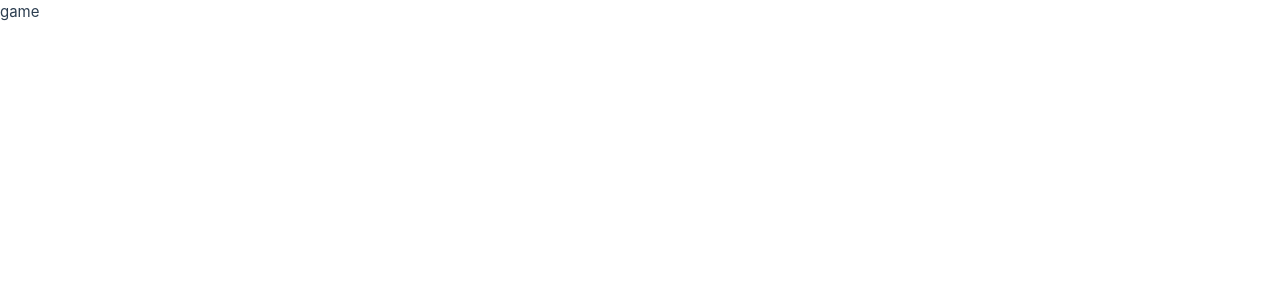
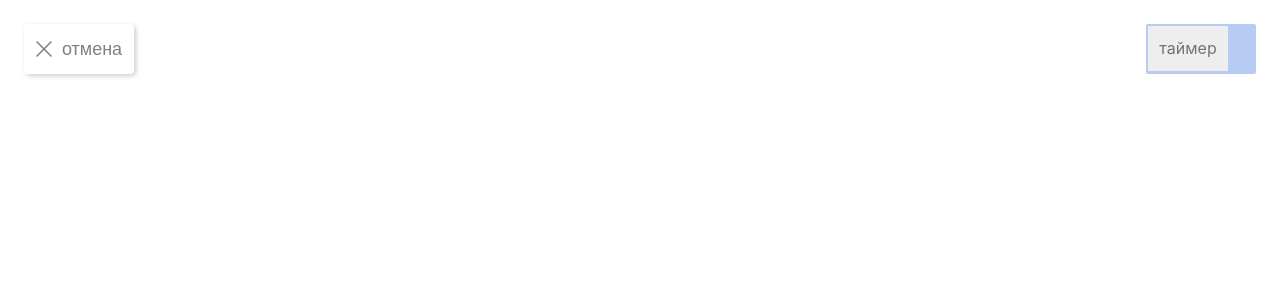
Before and after one commit to sovakrya/brain-trainer, a Vue app: page /game in a window 1280 px wide. Shown: the top 300 px of the page. Built offline with nearby package versions, Linux system fonts and the light colour scheme; the HTML template or start-up script is replaced by a standard one.

Commit message:
added HeaderGame

```diff
--- /dev/null
+++ b/src/components/HeaderGame.vue
@@ -0,0 +1,70 @@
+<script setup lang="ts">
+import IconCross from './icons/IconCross.vue'
+</script>
+
+<template>
+  <div class="header-game-main-box">
+    <button class="header-cancellation-btn">
+      <IconCross />
+
+      <span>отмена</span>
+    </button>
+
+    <div class="timer-wrapper">
+      <div class="timer-box">
+        <span class="timer-title">таймер</span>
+      </div>
+    </div>
+  </div>
+</template>
+
+<style scoped>
+.header-game-main-box {
+  display: flex;
+  gap: 18px;
+  justify-content: space-between;
+}
+
+.header-cancellation-btn {
+  display: flex;
+  gap: 10px;
+  height: 50px;
+  padding: 6px;
+  width: 110px;
+  align-items: center;
+  justify-content: center;
+  font-size: 18px;
+  color: gray;
+  cursor: pointer;
+  background: none;
+  border-radius: 4px;
+  box-shadow: 2px 2px 5px rgb(206, 206, 206);
+}
+
+.timer-wrapper {
+  position: relative;
+
+  background-color: rgb(183, 204, 243);
+  border-radius: 2px;
+  width: 110px;
+  height: 50px;
+}
+
+.timer-box {
+  position: absolute;
+  background-color: rgb(238, 238, 238);
+  width: 80px;
+  left: 2px;
+  bottom: 3px;
+  height: 45px;
+}
+
+.timer-title {
+  display: flex;
+  justify-content: center;
+  align-items: center;
+  height: 100%;
+  color: rgb(114, 114, 114);
+  font-size: 16px;
+}
+</style>
--- /dev/null
+++ b/src/components/icons/IconCross.vue
@@ -0,0 +1,18 @@
+<template>
+  <svg
+    fill="gray"
+    height="16px"
+    width="16px"
+    version="1.1"
+    id="Capa_1"
+    xmlns="http://www.w3.org/2000/svg"
+    xmlns:xlink="http://www.w3.org/1999/xlink"
+    viewBox="0 0 490 490"
+    xml:space="preserve"
+  >
+    <polygon
+      points="456.851,0 245,212.564 33.149,0 0.708,32.337 212.669,245.004 0.708,457.678 33.149,490 245,277.443 456.851,490
+	489.292,457.678 277.331,245.004 489.292,32.337 "
+    />
+  </svg>
+</template>
--- a/src/views/GamePage.vue
+++ b/src/views/GamePage.vue
@@ -1,5 +1,17 @@
-<script setup lang="ts"></script>
+<script setup lang="ts">
+import HeaderGame from '@/components/HeaderGame.vue'
+</script>
 
 <template>
-  <span>game</span>
+  <div class="game-main-box">
+    <HeaderGame />
+  </div>
 </template>
+
+<style scoped>
+.game-main-box {
+  display: flex;
+  flex-direction: column;
+  padding: 24px;
+}
+</style>
```
